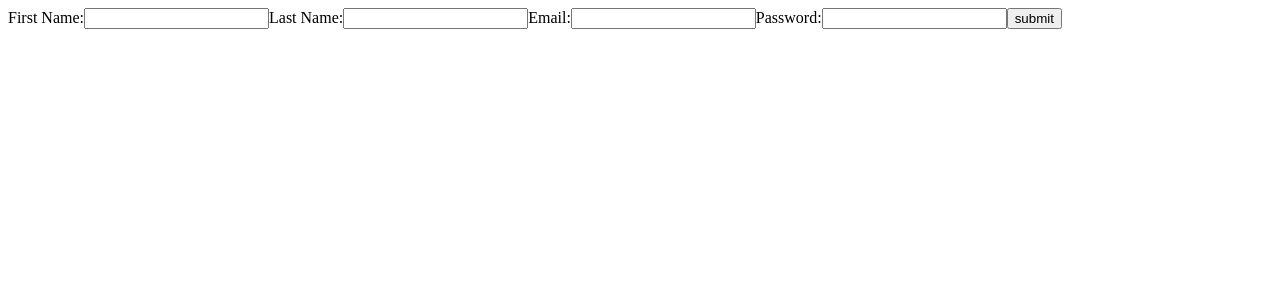
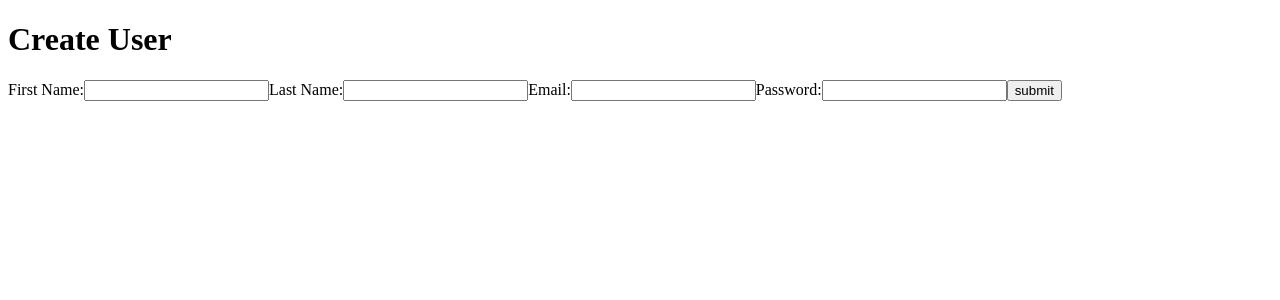
Before and after one commit to valter-junior/todolist, a React (Create React App) app in the folder front/: page /sign-in in a window 1280 px wide. Shown: the top 300 px of the page. Built offline with nearby package versions, Linux system fonts and the light colour scheme.

Commit message:
Frontend Files

```diff
--- a/front/src/App.js
+++ b/front/src/App.js
@@ -1,4 +1,14 @@
 import React from 'react';
+/**import { BrowserRouter, Route, Switch} from 'react-router-dom';
+import { Container } from 'react-bootstrap';
+
+import {Home} from './home';
+import Login from './login/login';
+import SignIn from './login/sign.in';
+import {ProtectedRoute} from './protected.route'
+import api from './services/api';
+import CreateUser from './login/sign.in'; */
+import { useEffect, useState } from 'react';
 import { BrowserRouter, Route, Switch} from 'react-router-dom';
 import { Container } from 'react-bootstrap';
 
@@ -6,11 +16,114 @@ import {Home} from './home';
 import Login from './login/login';
 import SignIn from './login/sign.in';
 import {ProtectedRoute} from './protected.route'
+import request from '../node_modules/superagent/dist/superagent'
+import CreateUser from './login/sign.in';
 
 
+function App() {
+  /**const [state, setState] = useState([]);
+
+  const getUser = async () => {
+    const response = await fetch('/sign-in');
+    const data = await response.json();
+    console.log(data);
+  };
+  try{
+    const createUser = async () => {
+
+    request
+.post('http://127.0.0.1:3001/sign-in')
+.set('Content-Type', 'application/x-www-form-urlencoded')
+.send({ firstname: "firstname", lastname: "lastname", email: "email", password: "password" })
+.end(function(err, res){
+console.log(res.text);
+});
+
+    }
+    useEffect(() => {
+      createUser();
+      })
+
+    /**useEffect(() => {
+      const requestOptions = {
+        method: 'POST',
+        headers: {
+          'Accept': 'application/json',
+          'Content-Type': 'application/json'
+        },
+
+    };
+    fetch('/sign-in', requestOptions)
+        .then(response => response.json())
+        .then(data => console.log(data))
+      });
+
+  } catch (error) {
+    console.log(error.message)
+  }*/
+
+    return(
+      <div>
+        <Container>
+          <BrowserRouter>
+            <Switch>
+              <ProtectedRoute exact path="/login" component={Home}>
+                <Login />
+              </ProtectedRoute>
+              <Route path="/sign-in" component={CreateUser}>
+                <SignIn />
+              </Route>
+              <Route path="/">
+                <Home />
+              </Route>
+            </Switch>
+          </BrowserRouter>
+        </Container>
+      </div>
+    )
+
+// empty dependency array means this effect will only run once (like componentDidMount in classes)
 
 
-function App () {
+}
+
+
+export default App;
+
+/**import CreateUsers from './login/sign.in';
+import api from './services/api';
+
+class App extends React.Component {
+
+  constructor() {
+    super();
+    api.get('/').then(res => {
+      console.log(res.data)
+    })
+  }
+    render() {
+        return (
+            <div>
+                <CreateUsers />
+            </div>
+        );
+    }
+}
+
+export default App;
+
+
+/**function App () {
+  const [user, setUser ] = useState();
+
+  useEffect(() => {
+    api
+      .post("http://127.0.0.1:3001/sign-in", CreateUser)
+      .then((response) => setUser(response.data))
+      .catch((err) => {
+        console.error("ops! ocorreu um erro" + err);
+      });
+  }, []);
   return (
     <div>
       <Container>
@@ -32,4 +145,4 @@ function App () {
   )
 }
 
-export default App;
+export default App; */
--- a/front/src/index.js
+++ b/front/src/index.js
@@ -5,13 +5,13 @@ import App from './App';
 import reportWebVitals from './reportWebVitals';
 
 
+ReactDOM.render(
+    <React.StrictMode>
+      <App />
+    </React.StrictMode>,
+    document.getElementById('root')
+  );
 
-ReactDOM.render(
-  <React.StrictMode>
-    <App />
-  </React.StrictMode>,
-  document.getElementById('root')
-);
 
 // If you want to start measuring performance in your app, pass a function
 // to log results (for example: reportWebVitals(console.log))
--- /dev/null
+++ b/front/src/lib/api.js
@@ -0,0 +1,13 @@
+const baseUrl = "http://localhost:3001";
+
+
+export const signIn = async (body) => {
+    const res = await fetch(`${baseUrl}/sign-in`, {
+        method: "POST",
+        headers: { "Content-Type": "application/json" },
+        // We convert the React state to JSON and send it as the POST body
+        body: JSON.stringify(body)
+
+    });
+    return res.json();
+}
--- a/front/src/login/sign.in.js
+++ b/front/src/login/sign.in.js
@@ -1,13 +1,163 @@
 import React from 'react';
-import {useForm} from 'react-hook-form';
+import { useState } from 'react';
+import { signIn } from '../lib/api';
 
 
-function SignIn () {
-    const {register, handleSubmit} = useForm();
-    const onSubmit = (d) => alert(JSON.stringify(d));
+const CreateUser = (props) => {
+    const [firstname, setFirstname] = useState("");
+    const [lastname, setLastname] = useState("");
+    const [email, setEmail] = useState("");
+    const [password, setPass] = useState("");
+
+    const onSubmitForm = async (event) => {
+        event.preventDefault();
+
+        try {
+            const body = {firstname, lastname, email, password};
+            console.log(body)
+            const response = await signIn(body);
+            console.log(response);
+        } catch (err) {
+            console.log(err.message);
+        }
+    }
 
     return (
-        <form onSubmit={handleSubmit(onSubmit)}>
+        <div>
+            <h1 className="text-center mt-5">Create User</h1>
+                <form className="d-flex mt-5" onSubmit={onSubmitForm}>
+                <label>
+                    First Name:
+                    <input type="text" className="form-control" value={firstname} onChange={e=> setFirstname(e.target.value)}/>
+                </label>
+                <label>
+                    Last Name:
+                    <input type="text" className="form-control" value={lastname} onChange={e=> setLastname(e.target.value)}/>
+                </label>
+                <label>
+                    Email:
+                    <input type="email" className="form-control" value={email} onChange={e=> setEmail(e.target.value)}/>
+                </label>
+                <label>
+                    Password:
+                    <input type="password" className="form-control" value={password} onChange={e=> setPass(e.target.value)}/>
+                </label>
+                <input type="submit" value="submit" />
+            </form>
+        </div>
+    );
+    }
+    export default CreateUser;
+
+
+
+
+
+
+
+
+
+
+
+
+/** class CreateUsers extends React.Component {
+    constructor(props) {
+        super(props);
+
+        this.state = {
+            firstname: Request,
+            lastname: Request,
+            email: Request,
+            password: Request
+        };
+    }
+
+    async componentDidMount() {
+        // POST request using fetch with async/await
+        const requestOptions = {
+            method: 'POST',
+            headers: { 'Content-Type': 'application/json' },
+
+        };
+        const response = await fetch('http://127.0.0.1:3001/sign-in', requestOptions);
+        const data = await response.json();
+        this.setState({ firstname: data.firstname, lastname: data.lastname, email: data.email, password: data.password});
+    }
+
+    render() {
+        const { firstname } = this.state;
+        const { lastname } = this.state;
+        const { email } = this.state;
+        const { password } = this.state;
+
+        return (
+            <div className="card text-center m-3">
+                <form onSubmit={this.state}>
+                    <label>
+                        First Name:
+                        <input type='text' value={firstname} />
+                    </label>
+                    <label>
+                        Last Name:
+                        <input type='text' value={lastname} />
+                    </label>
+                    <label>
+                        Email:
+                        <input type='email' value={email} />
+                    </label>
+                    <label>
+                        Password:
+                        <input type="password" value={password} />
+                    </label>
+                    <input type="submit" value="submit" />
+                </form>
+            </div>
+        );
+    }
+}
+
+export default CreateUsers;
+
+class CreateUser extends Component{
+    constructor(props) {
+        super(props)
+
+        this.onChangeFirstName = this.onChangeFirstName.bind(this);
+        this.onChangeLastName = this.onChangeLastName.bind(this);
+        this.onChange = this.onChangeLastName.bind(this);
+        this.onChangeLastName = this.onChangeLastName.bind(this);
+        this.onSubmit = this.onSubmit.bind(this);
+
+        this.state = {
+            name: '',
+            email: ''
+        }
+    }
+
+    onChangeUserName(e) {
+        this.setState({ name: e.target.value })
+    }
+
+    onChangeUserEmail(e) {
+        this.setState({ email: e.target.value })
+    }
+
+    onSubmit(e) {
+        e.preventDefault()
+
+        const userObject = {
+            name: this.state.name,
+            email: this.state.email
+        };
+}
+*/
+
+/**function SignIn () {
+    const {register, handleSubmit} = useForm();
+
+
+    return (
+        <form>
             <label>
                 First Name:
                 <input {...register("First Name")} />
@@ -18,7 +168,7 @@ function SignIn () {
             </label>
              <label>
                 Email:
-                <input {...register("login")} />
+                <input {...register("Email")} />
             </label>
             <label>
                 Password:
@@ -30,3 +180,5 @@ function SignIn () {
 }
 
 export default SignIn;
+
+*/
--- /dev/null
+++ b/front/src/services/api.js
@@ -0,0 +1,3 @@
+const api = "http://127.0.0.1:3001/sign-in"
+
+export default api;
```
Also changed, not shown: front/package.json (+7 -0 lines), 2 other files (tests, documents, lock files or other folders).
